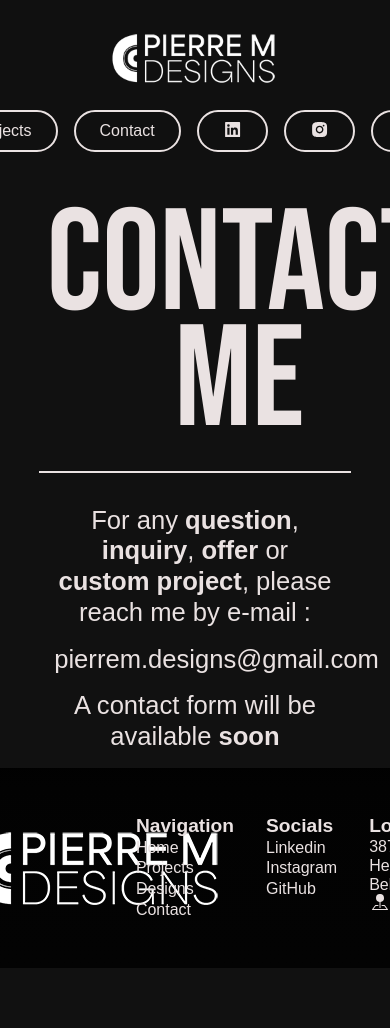
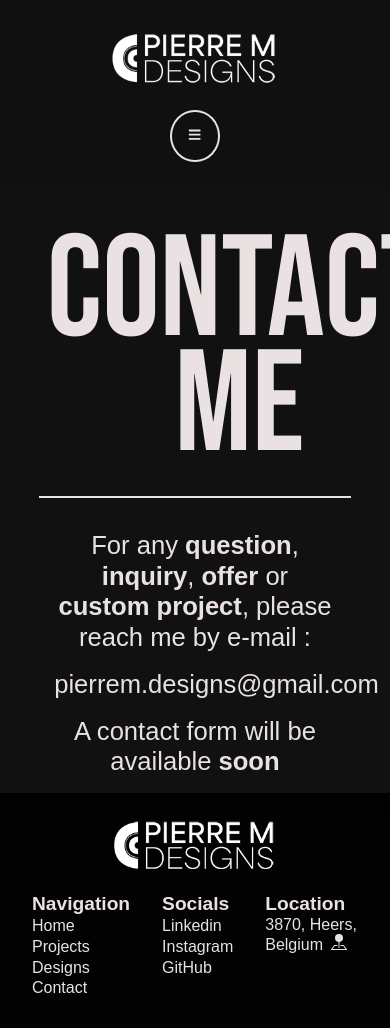
Before and after one commit to PierreMinet/portfolio, a React (Create React App) app: page /contact in a window 390 px wide. Shown: the top 1028 px of the page. Before the commit the page ends 968 px from the top, so only its background shows below. Built offline with nearby package versions, Linux system fonts and the light colour scheme; a web font is replaced by a local one.

Commit message:
Add burger menu for mobile, responsive for mobile, overview and projects button closing burger menu behaviour

```diff
--- a/src/App.css
+++ b/src/App.css
@@ -133,8 +133,6 @@ header {
 
 nav {
   width: fit-content;
-  /* margin-left: auto;
-  margin-right: auto; */
   background-color: transparent;
 }
 
@@ -166,6 +164,28 @@ nav ul {
   border: 2px solid var(--main-white);
 }
 
+.nav-burger {
+  display: none;
+  justify-content: center;
+  align-items: center;
+  margin: auto;
+  padding: 1rem;
+  border: 2px solid var(--main-white);
+  background-color: transparent;
+  color: var(--main-white);
+  border-radius: 50%;
+  margin-bottom: 1rem;
+}
+
+.burger-nav {
+  display: none;
+}
+
+.nav-burger-active {
+  color: var(--main-gray);
+  background-color: var(--main-white);
+}
+
 .nav-button-dark {
   color: var(--main-gray);
   border: 2px solid var(--main-gray);
@@ -185,6 +205,11 @@ nav ul {
   color: var(--main-white);
   background-color: var(--main-gray);
   cursor: pointer;
+}
+
+.burger-link {
+  text-decoration: none;
+  color: var(--main-gray);
 }
 
 .cta {
@@ -334,6 +359,7 @@ footer {
   min-height: 200px;
   background: linear-gradient(#000000, 2%, #030303);
   display: flex;
+  padding: 2rem;
 }
 
 footer div {
@@ -353,6 +379,7 @@ h5 {
 .footer-list {
   display: flex;
   gap: 2rem;
+  padding-top: 3rem;
 }
 
 footer ul {
@@ -425,4 +452,70 @@ footer ul {
   .half-div img {
     margin: auto;
   }
+
+  h1, h2, h3, h4, h5, p, footer a, span {
+    text-size-adjust: 85%;
+  }
 }
+
+@media screen and (max-width: 500px) {
+  p, footer a, span {
+    text-size-adjust: 75%;
+  }
+
+  h1, h2, h3, h4, h5 {
+    text-size-adjust: 60%;
+  }
+
+  .default-nav {
+    display: none;
+  }
+
+  .card {
+    min-height: 375px;
+  }
+
+  article img {
+    width: 80%;
+    height: auto;
+  }
+
+  footer {
+    flex-direction: column;
+    justify-content: center;
+    padding-top: 0.2rem;
+  }
+
+  footer div {
+    width: 100%;
+  }
+
+  .footer-list {
+    padding-top: 0;
+  }
+
+  footer img {
+    width: 60%;
+    height: auto;
+  }
+
+  .burger-nav {
+    flex-direction: column;
+    background-color: var(--main-white);
+    display: none;
+    justify-content: center;
+    align-items: center;
+    padding: 1rem 2rem;
+    position: absolute;
+    transform: translateX(-32%);
+    box-shadow: 0 10px 15px var(--main-gray);
+  }
+
+  .active {
+    display: flex;
+  }
+
+  .nav-burger {
+    display: flex;
+  }
+}
--- a/src/App.js
+++ b/src/App.js
@@ -5,11 +5,15 @@ import Footer from './components/Footer.js';
 import ProjectPage from './components/ProjectsPage.js';
 import DesignsPage from './components/DesignsPage.js';
 import Contact from './components/Contact.js';
+import MenuContext from './context/MenuContext.js';
 import { Route, Routes } from 'react-router-dom';
+import { useState } from 'react';
 
 function App() {
+  const [menuVisible, setMenuVisible] = useState(false);
+
   return (
-    <>
+    <MenuContext.Provider value={{menuVisible, setMenuVisible}}>
       <Header />
       <main>
         <Routes>
@@ -20,7 +24,7 @@ function App() {
         </Routes>
       </main>
       <Footer />
-    </>
+    </MenuContext.Provider>
   );
 }
 
--- a/src/components/Footer.js
+++ b/src/components/Footer.js
@@ -8,7 +8,7 @@ function Footer() {
             <div style={{alignItems:"center"}}>
                 <img src={logo} width={300} height={150} alt="Logo" />
             </div>
-            <div className='footer-list' style={{paddingTop:"3rem"}}>
+            <div className='footer-list'>
                 <ul>
                     <h5 key="Navigation">Navigation</h5>
                     <Link key="Home" className="footer-link" to="/">Home</Link>
--- a/src/components/Header.js
+++ b/src/components/Header.js
@@ -1,12 +1,18 @@
 import Nav from "./Nav";
 import logo from '../images/logo.webp';
 import { Link } from "react-router-dom";
+import { useContext } from 'react';
+import MenuContext from "../context/MenuContext";
 
 function Header() {
+    const { setMenuVisible } = useContext(MenuContext);
     return(
         <header>
             <div></div>
-            <div><Link to="/" onClick={() => {window.scrollTo({top: 0, behavior: 'smooth'})}}><img src={logo} width={300} height={150} alt="Logo" /></Link></div>
+            <div><Link to="/" onClick={() => {
+                window.scrollTo({top: 0, behavior: 'smooth'})
+                setMenuVisible(false);
+            }}><img src={logo} width={300} height={150} alt="Logo" /></Link></div>
             <div><Nav /></div>
         </header>
     );
--- a/src/components/Hero.js
+++ b/src/components/Hero.js
@@ -1,8 +1,11 @@
 import { motion } from "motion/react";
 import { Link } from "react-router-dom";
 import { AiOutlineArrowRight } from "react-icons/ai";
+import { useContext } from "react";
+import MenuContext from "../context/MenuContext";
 
 function Hero() {
+    const { setMenuVisible } = useContext(MenuContext);
     return (
         <motion.article
         initial={{ opacity: 0 }}
@@ -11,7 +14,7 @@ function Hero() {
         className="hero-banner">
             <h1>Junior Front End Developer</h1>
             <h2>Graphic Designer</h2>
-            <Link className="cta" to="/projects">Discover my projects
+            <Link className="cta" to="/projects" onClick={() => setMenuVisible(false)}>Discover my projects
             <span style={{marginLeft:"0.2rem", transform:"translateY(2.5px)"}}><AiOutlineArrowRight /></span></Link>
         </motion.article>
     );
--- a/src/components/Nav.js
+++ b/src/components/Nav.js
@@ -1,10 +1,37 @@
 import { Link } from "react-router-dom";
 import { AiFillLinkedin, AiFillInstagram, AiFillGithub } from "react-icons/ai";
+import { useState } from "react";
+import { FaBars } from "react-icons/fa";
+import { useContext } from "react";
+import MenuContext from "../context/MenuContext";
 
 function Nav() {
+
+    const { menuVisible, setMenuVisible } = useContext(MenuContext);
+
     return (
         <nav>
-            <ul>
+            <button aria-label="Menu" className={menuVisible ? "nav-burger-active nav-burger" : "nav-burger"} onClick={() => setMenuVisible(!menuVisible)}><span><FaBars /></span></button>
+            <ul className={menuVisible ? "active burger-nav" : "burger-nav"}>
+                <Link key="Projects" className="burger-link" to="/projects" onClick={() => setMenuVisible(!menuVisible)}>Projects</Link>
+                <Link key="Contact" className="burger-link" to="/contact" onClick={() => setMenuVisible(!menuVisible)}>Contact</Link>
+                <a key="Linkedin" className="burger-link"
+                href="https://www.linkedin.com/in/pierre-minet-853450369"
+                rel="noreferrer"
+                onClick={() => setMenuVisible(!menuVisible)}
+                target="_blank">Linkedin</a>
+                <a key="Instagram" className="burger-link"
+                href="https://www.instagram.com/pierrem.designs"
+                rel="noreferrer"
+                onClick={() => setMenuVisible(!menuVisible)}
+                target="_blank">Instagram</a>
+                <a key="GitHub" className="burger-link"
+                href="https://github.com/PierreMinet"
+                rel="noreferrer"
+                onClick={() => setMenuVisible(!menuVisible)}
+                target="_blank">GitHub</a>
+            </ul>
+            <ul className="default-nav">
                 <Link key="Projects" className="nav-button" to="/projects">Projects</Link>
                 <Link key="Contact" className="nav-button" to="/contact">Contact</Link>
                 <a key="Linkedin" className="nav-button"
--- a/src/components/Projects.js
+++ b/src/components/Projects.js
@@ -5,6 +5,8 @@ import Project1 from '../images/projects/mangata-gallo.webp';
 import Project2 from '../images/projects/little-lemon.webp';
 import Project3 from '../images/projects/pierrem.webp';
 import { motion } from "motion/react";
+import { useContext } from "react";
+import MenuContext from "../context/MenuContext";
 
 const featuredProjects = [
     {
@@ -35,6 +37,9 @@ const displayProjects = featuredProjects.map(project => {
 });
 
 function Projects() {
+
+    const { setMenuVisible } = useContext(MenuContext);
+
     return (
         <motion.article
         initial={{ opacity: 0, y: 50 }}
@@ -44,7 +49,7 @@ function Projects() {
             <div style={{ display:'flex', flexWrap:'wrap', gap:'3rem'}}>
                 {displayProjects}
             </div>
-            <Link className="nav-button" to="/projects">Browse all projects
+            <Link className="nav-button" to="/projects" onClick={() => setMenuVisible(false)}>Browse all projects
                 <span style={{marginLeft:"0.2rem", transform:"translateY(2.5px)"}}><AiOutlineArrowRight /></span></Link>
         </motion.article>
     );
--- /dev/null
+++ b/src/context/MenuContext.js
@@ -0,0 +1,5 @@
+import { createContext } from "react";
+
+const MenuContext = createContext(null);
+
+export default MenuContext;
```
